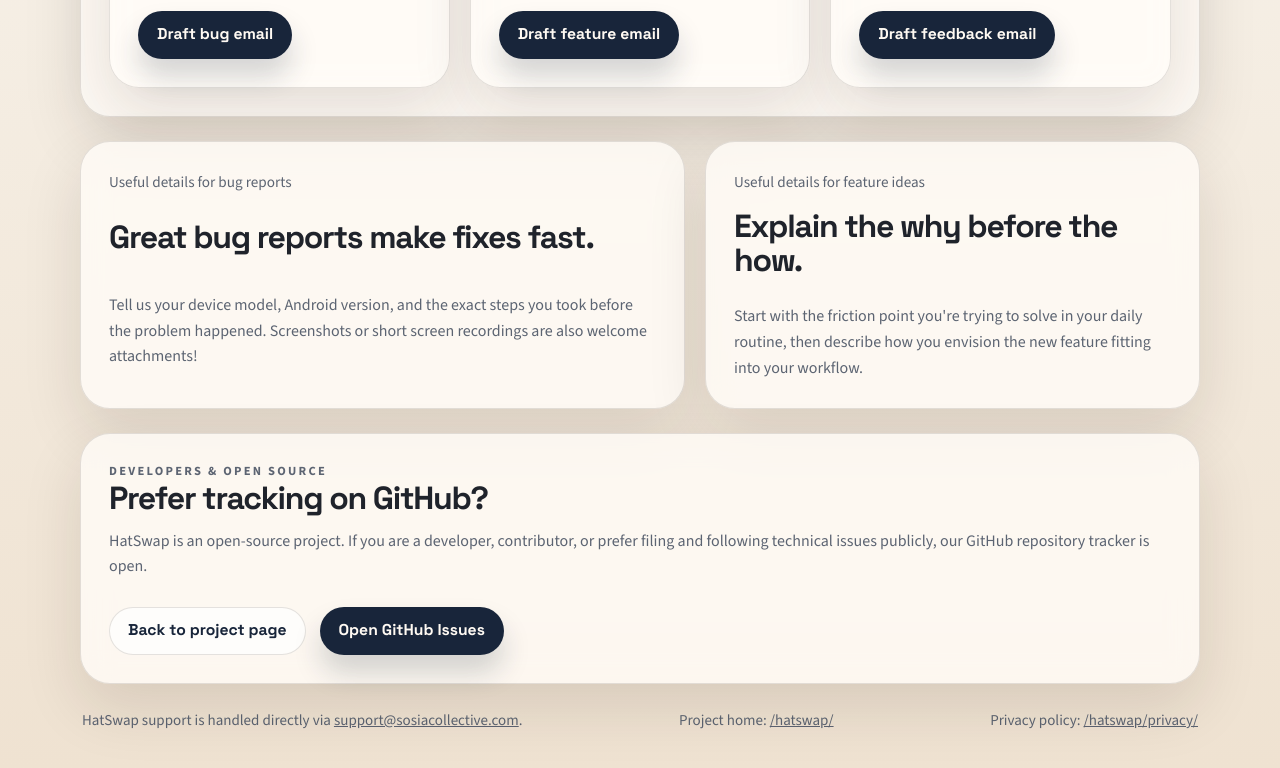
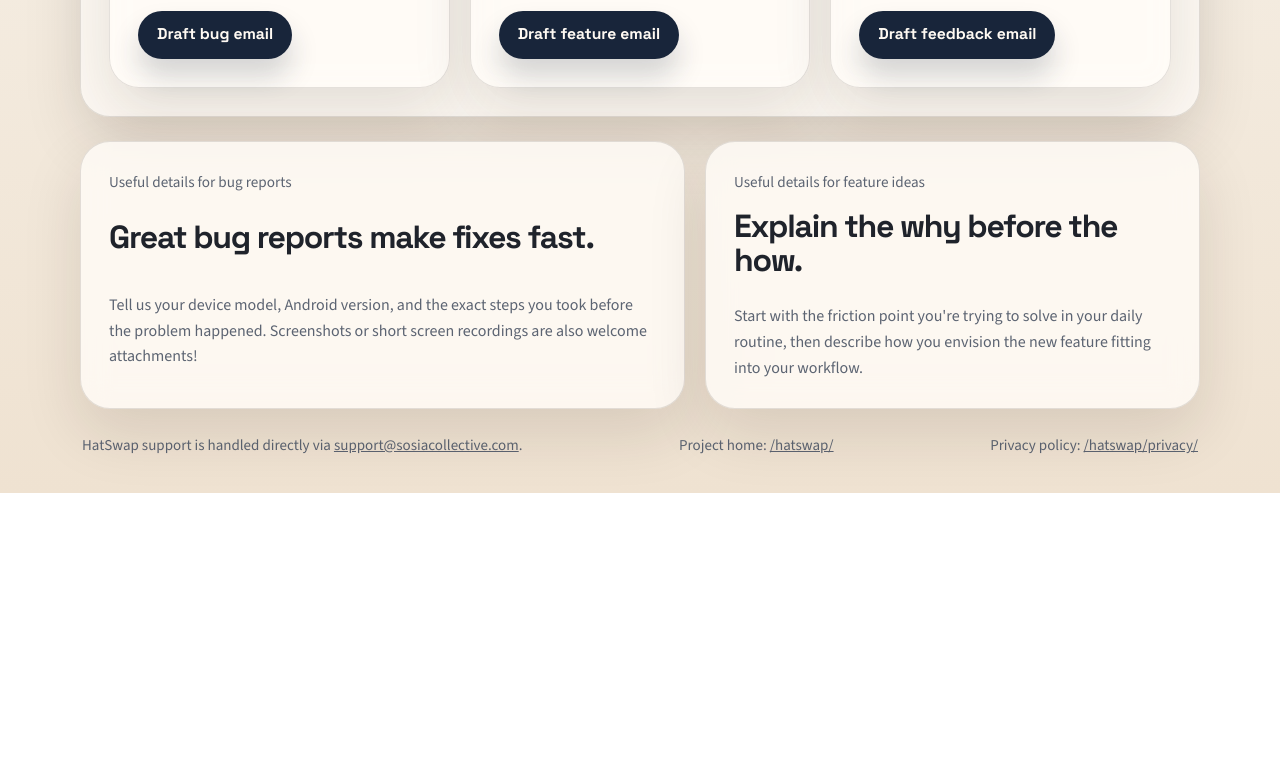
Before and after one commit to jcsosia/jcsosia.github.io, a plain HTML site: page hatswap/feedback/index.html in a window 1280 px wide. Shown: the part 1497-2265 px from the top of the page. After the commit the page ends 1990 px from the top, so only its background shows below. Drawn offline with nearby package versions, Linux system fonts and the light colour scheme.

Commit message:
refactor(feedback): remove GitHub tracking section to streamline email-first support

```diff
--- a/hatswap/feedback/index.html
+++ b/hatswap/feedback/index.html
@@ -157,21 +157,6 @@
                     </div>
                 </section>
 
-                <section class="section" id="github" aria-labelledby="github-title">
-                    <div class="section-panel">
-                        <p class="eyebrow">Developers & Open Source</p>
-                        <h2 id="github-title">Prefer tracking on GitHub?</h2>
-                        <p>
-                            HatSwap is an open-source project. If you are a developer, contributor, or prefer filing and following technical issues publicly, our GitHub repository tracker is open.
-                        </p>
-                        <div class="hero-actions">
-                            <a class="button secondary" href="/hatswap/">Back to project page</a>
-                            <a class="button primary" href="https://github.com/jcsosia/HatSwap/issues" target="_blank" rel="noopener noreferrer">
-                                Open GitHub Issues
-                            </a>
-                        </div>
-                    </div>
-                </section>
             </main>
 
             <footer class="footer">
```
